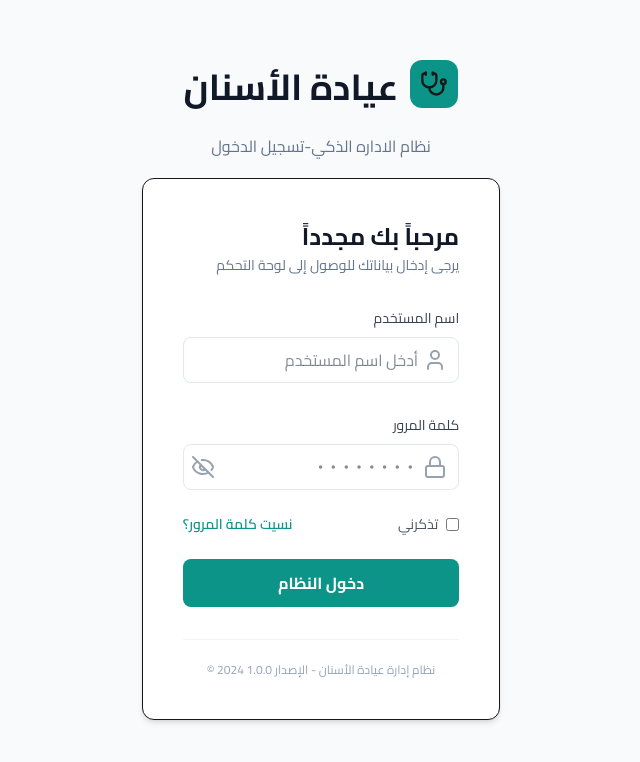
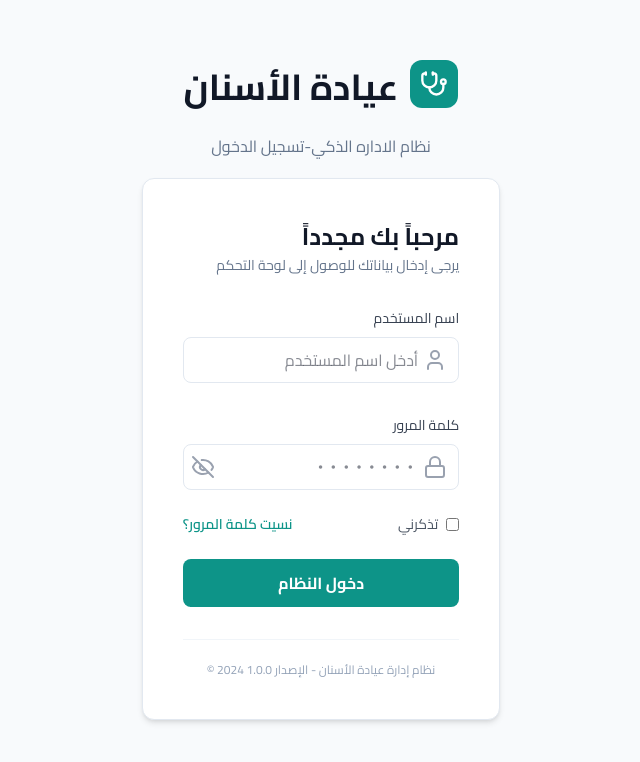
Before and after one commit to omarahmed321/myfinaldentistproject, a Next.js app: page /login in a window 1280 px wide. Shown: the part 110-872 px from the top of the page, without its empty margins (319-959 px from the left). Built offline with nearby package versions, Linux system fonts and the light colour scheme.

Commit message:
finalGood

```diff
--- a/src/app/login/page.jsx
+++ b/src/app/login/page.jsx
@@ -21,11 +21,11 @@ export  default async function page() {
 
 
 {/* the main login div */}
-   <div className="login p-10 rounded-xl bg-white border broder-[#E2E8F0] shadow-md text-end w-[90%] mx-auto md:w-[70%]">
+   <div className="login p-10 rounded-xl bg-white border border-[#E2E8F0] shadow-md text-end w-[90%] mx-auto md:w-[70%]">
     <p className='font-bold text-[20px] md:text-[24px] text-[#111827]' >مرحباً بك مجدداً</p>
     <p className='text-[14px] text-[#64748B]'>يرجى إدخال بياناتك للوصول إلى لوحة التحكم</p>
  {/* the fields are in another component cuz they use useformik/<Formik></Formik> */}
- <LoginBox />
+ <LoginBox  />
     {/* description */}
 <p className='text-[12px]  text-[#94A3B8] text-center h-10 flex flex-col justify-end border-t border-[#F1F5F9] '>© 2024 نظام إدارة عيادة الأسنان - الإصدار 1.0.0</p>
 </div>
--- a/src/components/TitleAndLogo.jsx
+++ b/src/components/TitleAndLogo.jsx
@@ -4,7 +4,7 @@ export default function TitleAndLogo() {
   return (
 <div className="titleAndLogo flex gap-3   ">
     <h1 className=' text-[#111827] font-bold md:text-[30px] lg:text-[36px] text-[24px] '>عيادة الأسنان</h1>
-    <div className="logo bg-[#0D9488] rounded-xl lg:h-12 h-10 w-10 lg:w-12 flex justify-center items-center "><svg xmlns="http://www.w3.org/2000/svg" width="28" height="28" viewBox="0 0 24 24" fill="none" stroke="currentColor" strokeWidth="2" strokeLinecap="round" strokeLinejoin="round" ><path d="M11 2v2"/><path d="M5 2v2"/><path d="M5 3H4a2 2 0 0 0-2 2v4a6 6 0 0 0 12 0V5a2 2 0 0 0-2-2h-1"/><path d="M8 15a6 6 0 0 0 12 0v-3"/><circle cx="20" cy="10" r="2"/></svg></div>
+    <div className="logo bg-[#0D9488] text-white rounded-xl lg:h-12 h-10 w-10 lg:w-12 flex justify-center items-center "><svg className=' text-white' xmlns="http://www.w3.org/2000/svg" width="28" height="28" viewBox="0 0 24 24" fill="none" stroke="currentColor" strokeWidth="2" strokeLinecap="round" strokeLinejoin="round" ><path d="M11 2v2"/><path d="M5 2v2"/><path d="M5 3H4a2 2 0 0 0-2 2v4a6 6 0 0 0 12 0V5a2 2 0 0 0-2-2h-1"/><path d="M8 15a6 6 0 0 0 12 0v-3"/><circle cx="20" cy="10" r="2"/></svg></div>
 </div>
   )
 }
```
